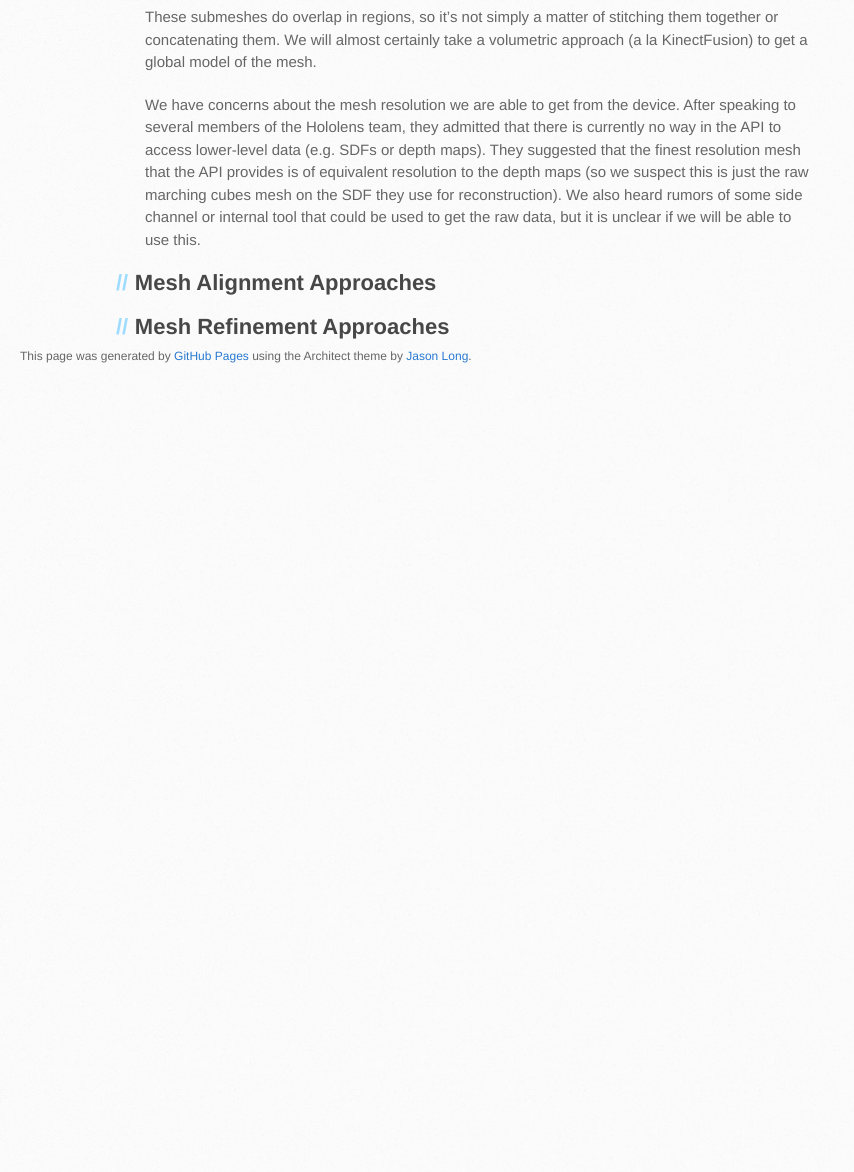
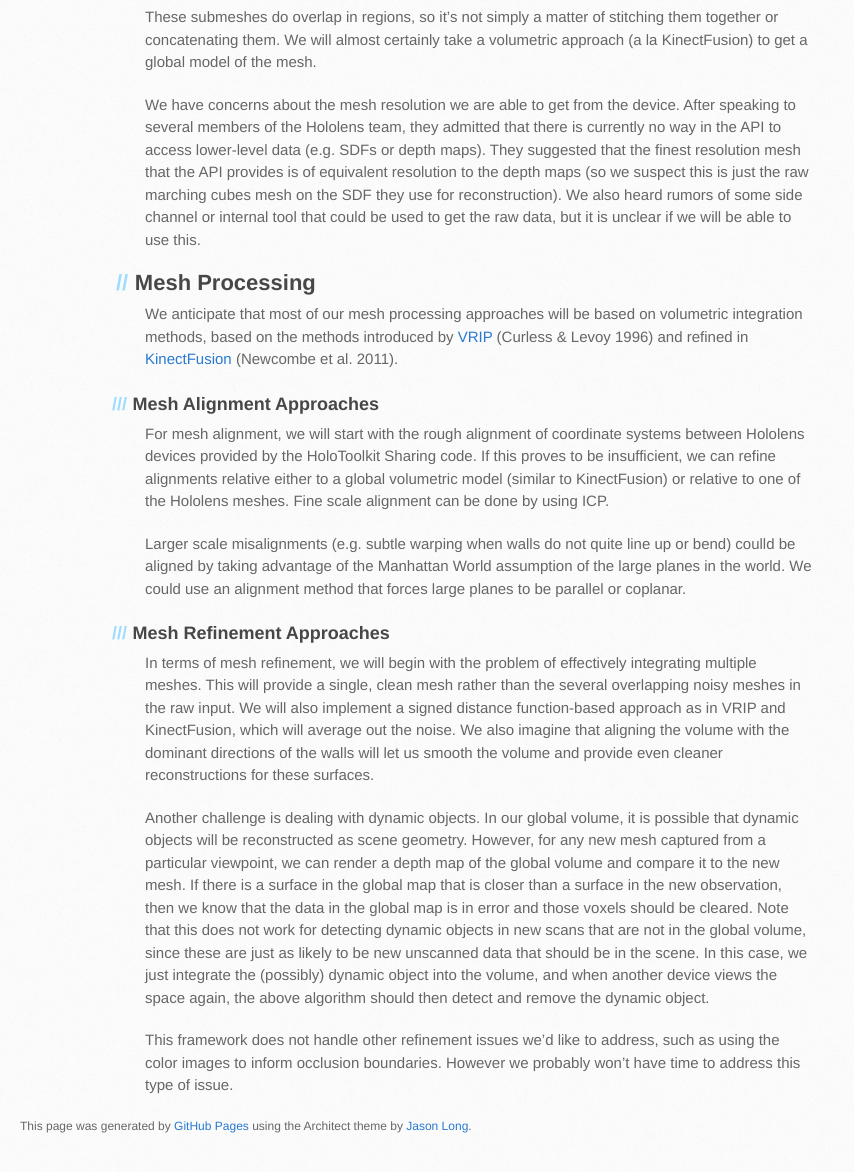
Before and after one commit to holoscanner/holoscanner.github.io, a Jekyll site: the page built from _posts/2016-04-21-week-3-technical-framework.md, in a window 1280 px wide and 1400 px high, scrolled down 2164 px, cut to the strip 223-1395 px from the top of the window. Shown: the whole strip, without its empty margins (0-854 px from the left). Built offline with Jekyll 4.4.1, drawn with Linux system fonts in a browser that asks for light colours; before the commit the page ends 2794 px from its top, so only the background shows below that.

Commit message:
Speed mesh processing blog post

```diff
--- a/_posts/2016-04-21-week-3-technical-framework.md
+++ b/_posts/2016-04-21-week-3-technical-framework.md
@@ -109,6 +109,37 @@ raw marching cubes mesh on the SDF they use for reconstruction). We also heard
 rumors of some side channel or internal tool that could be used to get the raw
 data, but it is unclear if we will be able to use this.
 
-## Mesh Alignment Approaches
+## Mesh Processing
 
-## Mesh Refinement Approaches
+We anticipate that most of our mesh processing approaches will be based on volumetric integration methods,
+based on the methods introduced by [VRIP](https://graphics.stanford.edu/papers/volrange/) (Curless & Levoy 1996)
+and refined in [KinectFusion](http://research.microsoft.com/en-us/projects/surfacerecon/) (Newcombe et al. 2011).
+
+### Mesh Alignment Approaches
+
+For mesh alignment, we will start with the rough alignment of coordinate systems between Hololens devices provided by the HoloToolkit Sharing code.
+If this proves to be insufficient, we can refine alignments relative either to a global volumetric model (similar to KinectFusion) or relative
+to one of the Hololens meshes. Fine scale alignment can be done by using ICP.
+
+Larger scale misalignments (e.g. subtle warping when walls do not quite line up or bend) coulld be aligned by taking advantage of the
+Manhattan World assumption of the large planes in the world. We could use an alignment method that forces large planes to be parallel
+or coplanar.
+
+### Mesh Refinement Approaches
+
+In terms of mesh refinement, we will begin with the problem of effectively integrating multiple meshes. This will provide a single,
+clean mesh rather than the several overlapping noisy meshes in the raw input. We will also implement a
+signed distance function-based approach as in VRIP and KinectFusion, which will average out the noise. We also imagine that aligning
+the volume with the dominant directions of the walls will let us smooth the volume and provide even cleaner reconstructions for these
+surfaces.
+
+Another challenge is dealing with dynamic objects. In our global volume, it is possible that dynamic objects will be reconstructed as
+scene geometry. However, for any new mesh captured from a particular viewpoint, we can render a depth map of the global volume and compare
+it to the new mesh. If there is a surface in the global map that is closer than a surface in the new observation, then we know that the
+data in the global map is in error and those voxels should be cleared. Note that this does not work for detecting dynamic objects in new
+scans that are not in the global volume, since these are just as likely to be new unscanned data that should be in the scene. In this case,
+we just integrate the (possibly) dynamic object into the volume, and when another device views the space again, the above algorithm should then
+detect and remove the dynamic object.
+
+This framework does not handle other refinement issues we'd like to address, such as using the color images to inform occlusion boundaries.
+However we probably won't have time to address this type of issue.
```
